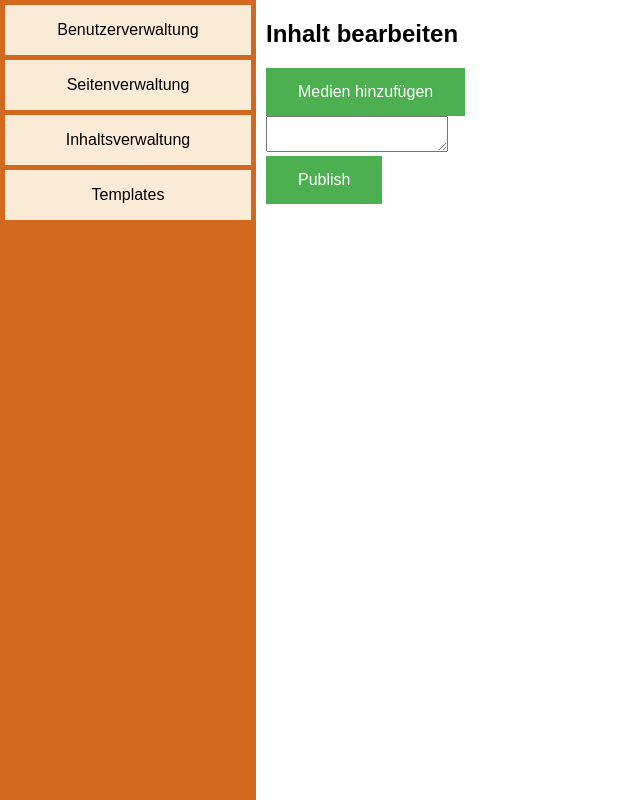
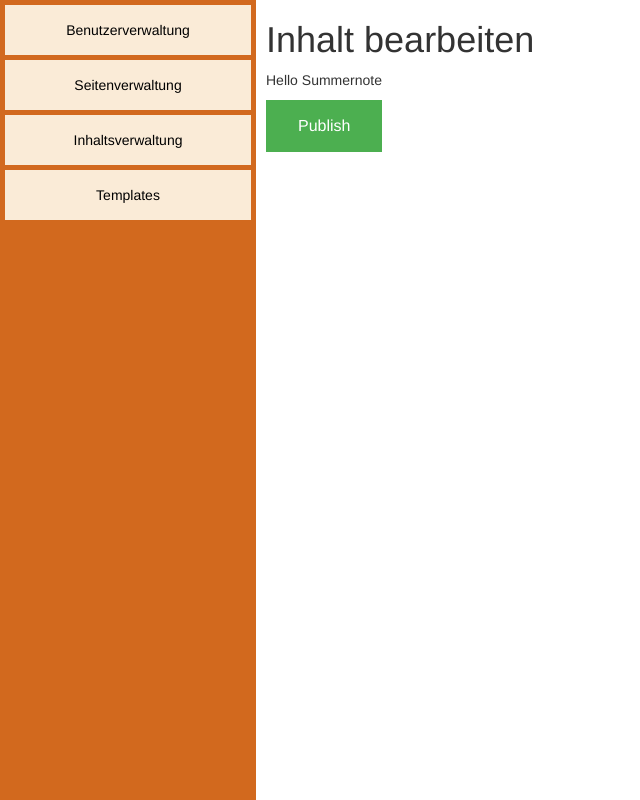
Before and after one commit to ladymagnetic/semanticcms, a PHP site: page /InhaltBearbeiten.php in a window 1280 px wide. Shown: the whole page, without its empty margins (0-640 px from the left). Run offline with PHP 8.4, Linux system fonts and the light colour scheme; some libraries are stand-ins or nearby versions.

Commit message:
#16 Summernote (Text-Editor) zu Inhalt bearbeiten hinzugefügt

```diff
--- a/Code/Backend/InhaltBearbeiten.php
+++ b/Code/Backend/InhaltBearbeiten.php
@@ -6,6 +6,11 @@
 <meta content="text/html; charset=utf-8" http-equiv="Content-Type">
 <title>Inhalt bearbeiten</title>
 <link rel="stylesheet" href="BackendCSS.css">
+<link href="http://netdna.bootstrapcdn.com/bootstrap/3.3.5/css/bootstrap.css" rel="stylesheet">
+  <script src="http://cdnjs.cloudflare.com/ajax/libs/jquery/2.1.4/jquery.js"></script>
+  <script src="http://netdna.bootstrapcdn.com/bootstrap/3.3.5/js/bootstrap.js"></script>
+  <link href="http://cdnjs.cloudflare.com/ajax/libs/summernote/0.8.2/summernote.css" rel="stylesheet">
+  <script src="http://cdnjs.cloudflare.com/ajax/libs/summernote/0.8.2/summernote.js"></script>
 </head>
 
 <body>
@@ -19,10 +24,12 @@
 </nav>
 <section id="main">
     <h1>Inhalt bearbeiten</h1>
-    <form method="post">
-        <input id="addMedia" name="addMedia" type="button" value="Medien hinzufügen"></form>
-    <form method="post">
-        <textarea cols="20" id="contentText" name="contentText" rows="2"></textarea></form>
+    <div id="summernote"><p>Hello Summernote</p></div>
+      <script>
+        $(document).ready(function() {
+            $('#summernote').summernote();
+        });
+      </script>
     <form method="post">
         <input id="publish" name="publish" type="button" value="Publish">
     </form>
```
